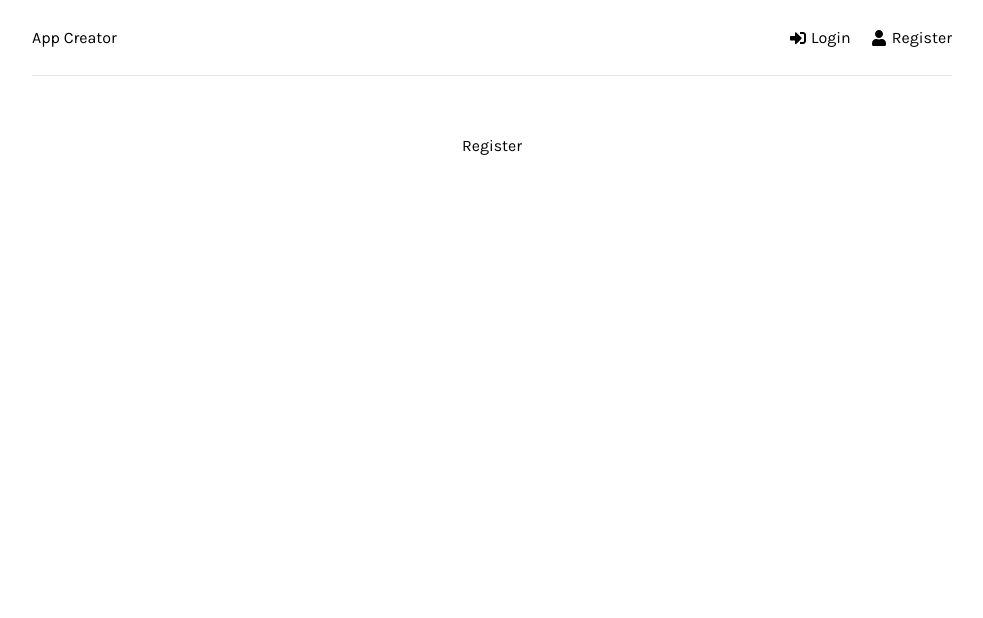
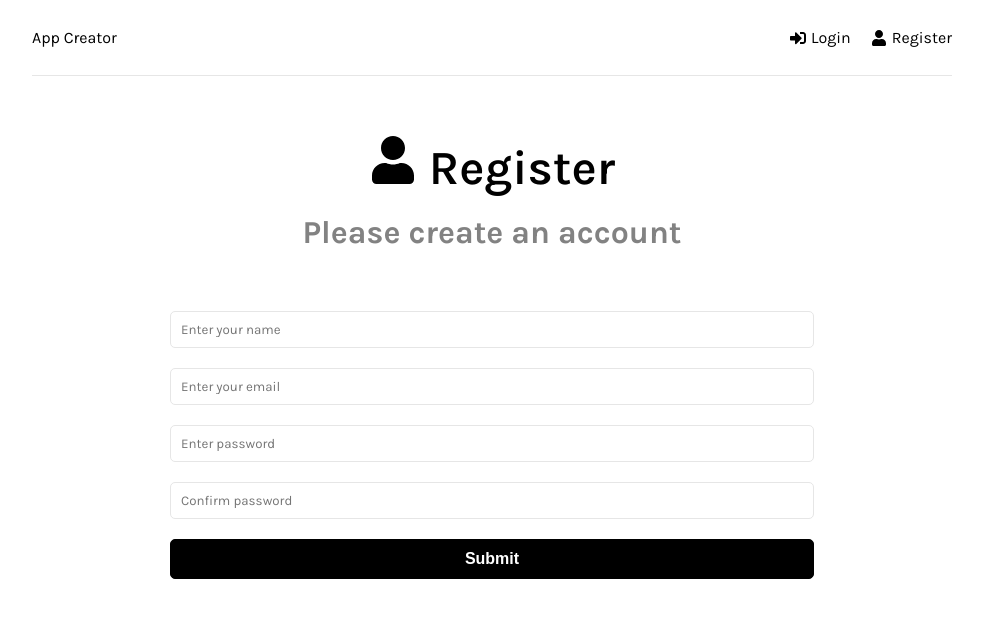
Before and after one commit to davidzeindler/mern, a React (Create React App) app in the folder frontend/: page /register in a window 1280 px wide. Shown: the top 618 px of the page, without its empty margins (148-1131 px from the left). Built offline with nearby package versions, Linux system fonts and the light colour scheme.

Commit message:
add login and register form

```diff
--- a/frontend/src/app/components/Login.js
+++ b/frontend/src/app/components/Login.js
@@ -1,9 +1,53 @@
-import React from 'react'
+import { useState } from "react"
+import { FaSignInAlt } from 'react-icons/fa'
 
 const Login = () => {
+
+    const [formData, setFormData] = useState({
+        email: '',
+        password: '',
+    })
+
+    const {email, password} = formData;
+
+    const onChange = e => {
+            setFormData(prevState => ({
+            ...prevState,
+            [e.target.name]: e.target.value
+        }))
+    }
+
+    const onSubmit = e => {
+        e.preventDefault()
+    }
+
     return (
-        <div>Login</div>
+        <>
+        <section className='heading'>
+            <h1><FaSignInAlt/> Login</h1>
+            <p>Login und start use app</p>
+        </section>
+
+        <section className='form'>
+
+            <form onSubmit={onSubmit}>
+                <div className='form-group'>
+                    <input type='email' className='form-control' id='email' name='email' value={email} placeholder='Enter your email' onChange={onChange} />
+                </div>
+                <div className='form-group'>
+                    <input type='password' className='form-control' id='password' name='password' value={password} placeholder='Enter password' onChange={onChange} />
+                </div>
+                <div className='form-group'>
+                    <button type='submit' className='btn btn-block'>Submit</button>
+                </div>
+            </form>
+
+        </section>
+
+        </>
+
     )
 }
 
+
 export default Login
--- a/frontend/src/app/components/Register.js
+++ b/frontend/src/app/components/Register.js
@@ -1,9 +1,52 @@
-import React from 'react'
+import { useState } from "react"
+import { FaUser } from 'react-icons/fa'
 
 const Register = () => {
-    return (
-        <div>Register</div>
-    )
+  const [formData, setFormData] = useState({ name: '', email: '', password: '', password2: '' })
+  const { name, email, password, password2 } = formData
+
+  const onChange = e => {
+    setFormData(prevState => ({
+      ...prevState,
+      [e.target.name]: e.target.value
+    }))
+  }
+
+  const onSubmit = e => {
+    e.preventDefault()
+  }
+
+  return (
+    <>
+      <section className='heading'>
+        <h1><FaUser /> Register</h1>
+        <p>Please create an account</p>
+      </section>
+      <section className='form'>
+        <form onSubmit={onSubmit}>
+          <div className='form-group'>
+            <input type='text' className='form-control' id='name' name='name' value={name} placeholder='Enter your name' onChange={onChange}
+            />
+          </div>
+          <div className='form-group'>
+            <input type='email' className='form-control' id='email' name='email' value={email} placeholder='Enter your email' onChange={onChange}
+            />
+          </div>
+          <div className='form-group'>
+            <input type='password' className='form-control' id='password' name='password' value={password}      placeholder='Enter password' onChange={onChange}
+            />
+          </div>
+          <div className='form-group'>
+            <input type='password' className='form-control' id='password2' name='password2' value={password2}    placeholder='Confirm password' onChange={onChange}
+            />
+          </div>
+          <div className='form-group'>
+            <button type='submit' className='btn btn-block'>Submit</button>
+          </div>
+        </form>
+      </section>
+    </>
+  )
 }
 
 export default Register
```
